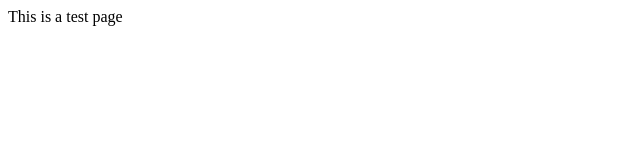
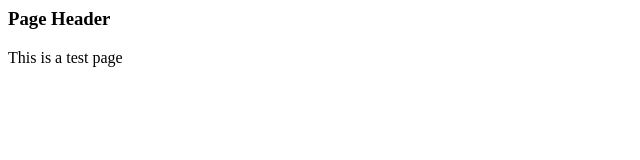
Before and after one commit to rs748/example, a plain HTML site: page index.html in a window 1280 px wide. Shown: the whole page, without its empty margins (0-640 px from the left). Drawn offline with Linux system fonts and the light colour scheme.

Commit message:
modified index file

```diff
--- a/index.html
+++ b/index.html
@@ -1,6 +1,7 @@
 <html>
 <head><title>test file</title></head>
 <body>
-This is a test page
+<h3>Page Header</h3>
+<p>This is a test page</p>
 </body>
 </html>
```
